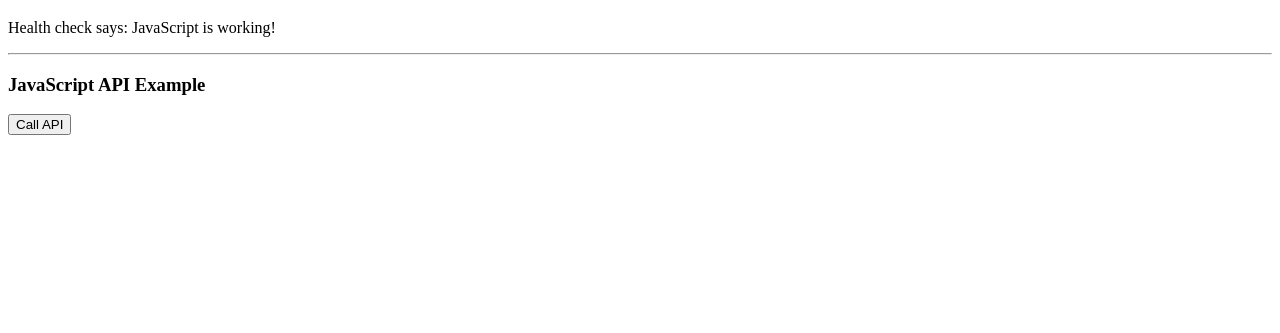
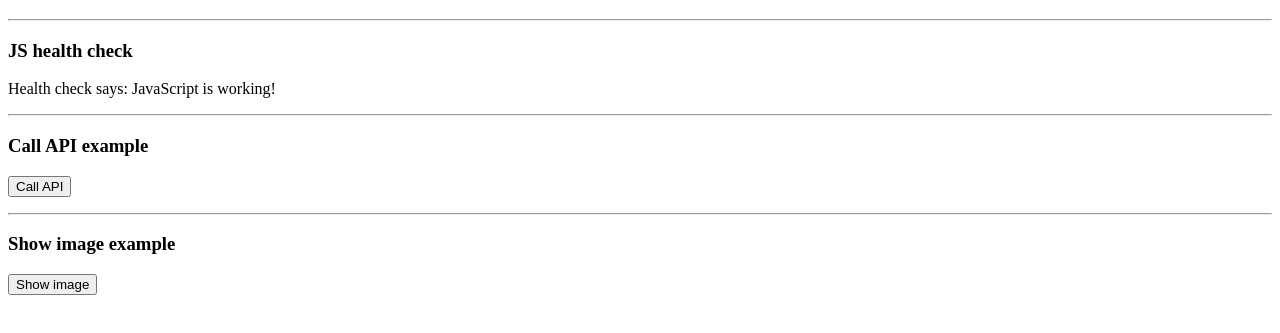
Before and after one commit to Treboder/DynamicDogWebpage, a plain HTML site: page index.html in a window 1280 px wide. Shown: the part 61-394 px from the top of the page. Drawn offline with Linux system fonts and the light colour scheme.

Commit message:
Show predefined dog image

```diff
--- a/index.html
+++ b/index.html
@@ -9,16 +9,24 @@
 
 <body>
 
-<!-- Title section with js health check-->
 <h1>Welcome to DynamicDogWebpage</h1>
+
+<!-- js health check-->
+<hr>
+<h3>JS health check</h3>
 <p id="demo">This is a paragraph.</p>
 
+<!-- API call section -->
 <hr>
-
-<!-- API call section -->
-<h3>JavaScript API Example</h3>
+<h3>Call API example</h3>
 <p><button onclick="callAPI()">Call API</button></p>
 <div id="result"></div>
+
+<!-- Image section -->
+<hr>
+<h3>Show image example</h3>
+<button onclick="addimage()" type="button">Show image</button>
+<div id="img_home"></div>
 
 <script src="index.js"></script>
 </body>
--- a/index.js
+++ b/index.js
@@ -14,3 +14,9 @@ function callAPI() {
             console.error('Error:', error);
         });
 }
+
+function addimage() {
+    var img = new Image();
+    img.src = "https://images.dog.ceo/breeds/setter-irish/n02100877_602.jpg"
+    img_home.appendChild(img);
+}
```
